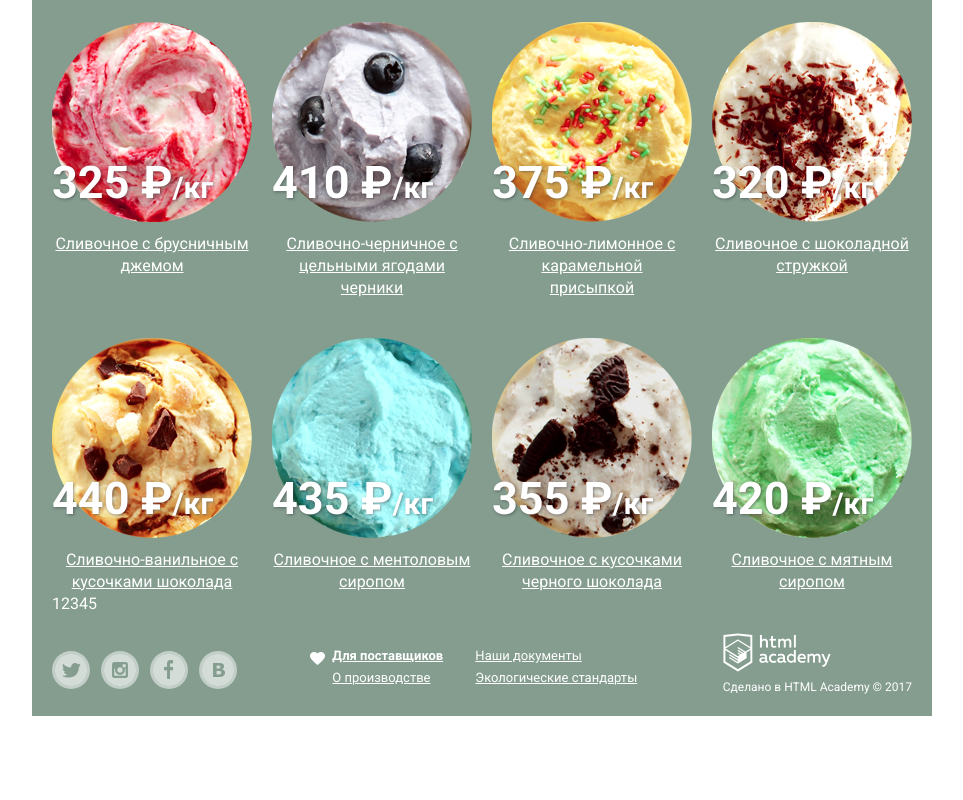
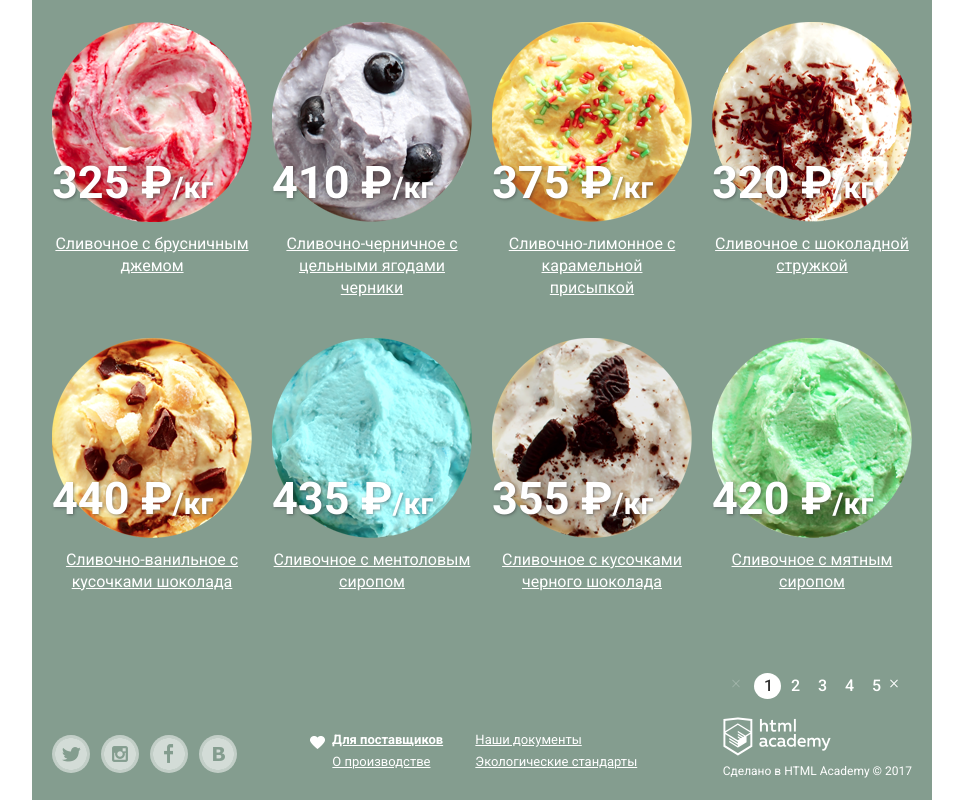
Before and after one commit to Menolas/glacy, a plain HTML site: page catalog-cream.html in a window 1280 px wide. Shown: the part 656-1456 px from the top of the page, without its empty margins (158-1121 px from the left). Before the commit the page ends 1372 px from the top, so only its background shows below. Drawn offline with Linux system fonts and the light colour scheme.

Commit message:
paginator

```diff
--- a/catalog-cream.html
+++ b/catalog-cream.html
@@ -225,8 +225,12 @@
               </li>
             </ul>
           </section>
-          <ul class="paginator">
-            <li class="paginator__page"><a href="#">1</a></li>
+          <div class="paginator">
+            <ul class="paginator__list">
+              <li class="paginator__page">
+                <a class="disabled" href="#"><span class="visually-hidden">Предыдущая страница</span></a>
+              </li>
+              <li class="paginator__page"><a class="active" href="#">1</a></li>
               <li class="paginator__page"><a href="#">2</a></li>
               <li class="paginator__page"><a href="#">3</a></li>
               <li class="paginator__page"><a href="#">4</a></li>
@@ -235,6 +239,7 @@
                 <a href="#"><span class="visually-hidden">Следующая страница</span></a>
               </li>
             </ul>
+          </div>
         </div>
       </main>
 
--- a/css/style.css
+++ b/css/style.css
@@ -1321,14 +1321,79 @@ label[for="btn-3"]:hover {
 
 .paginator {
   display: flex;
+  padding-top: 80px;
+}
+
+.paginator__list {
+  display: flex;
+  align-items: center;
   margin: 0;
+  margin-left: auto;
+  margin-right: 0;
   padding: 0;
+
   list-style: none;
 }
 
 .paginator__page a {
+  position: relative;
+  display: inline-block;
+
+  padding: 4px 10px;
+  width: 27px;
+  height: 26px;
+
   color: #ffffff;
   font-size: 16px;
   line-height: 1.125;
+  font-weight: 500;
   text-decoration: none;
+
+  box-sizing: border-box;
 }
+
+.paginator__page .active {
+  color: #323232;
+
+  background-color: #ffffff;
+  border-radius: 50%;
+}
+
+.paginator__page:first-child a,
+.paginator__page:last-child a {
+  padding: 0;
+  width: 23px;
+  height: 12px;
+}
+
+.paginator__page:first-child a::before,
+.paginator__page:first-child a::after,
+.paginator__page:last-child a::before,
+.paginator__page:last-child a::after {
+  content: "";
+  position: absolute;
+  top: 50%;
+
+
+  width: 10px;
+  height: 1px;
+
+  background-color: #ffffff;
+}
+
+.paginator__page:first-child a::before,
+.paginator__page:last-child a::before {
+  transform: rotate(45deg);
+}
+
+.paginator__page:first-child a::after,
+.paginator__page:last-child a::after {
+  transform: rotate(-45deg);
+}
+
+.paginator__page:first-child .disabled::before,
+.paginator__page:first-child .disabled::after,
+.paginator__page:last-child .disabled::before,
+.paginator__page:last-child .disabled::after {
+  background-color: rgba(255, 255, 255, 0.2);
+}
```
Lines whose indentation alone changed are shown as unchanged.
